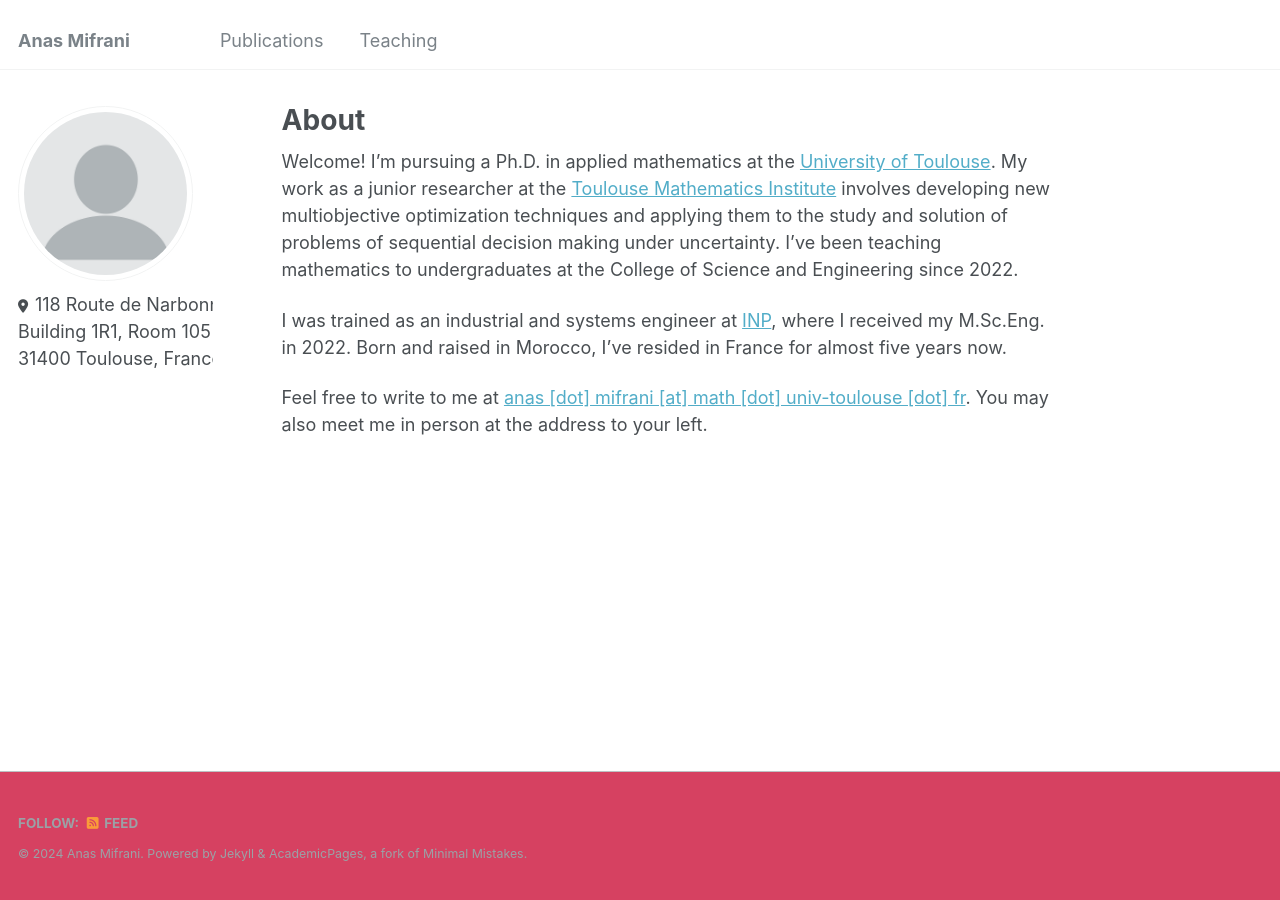
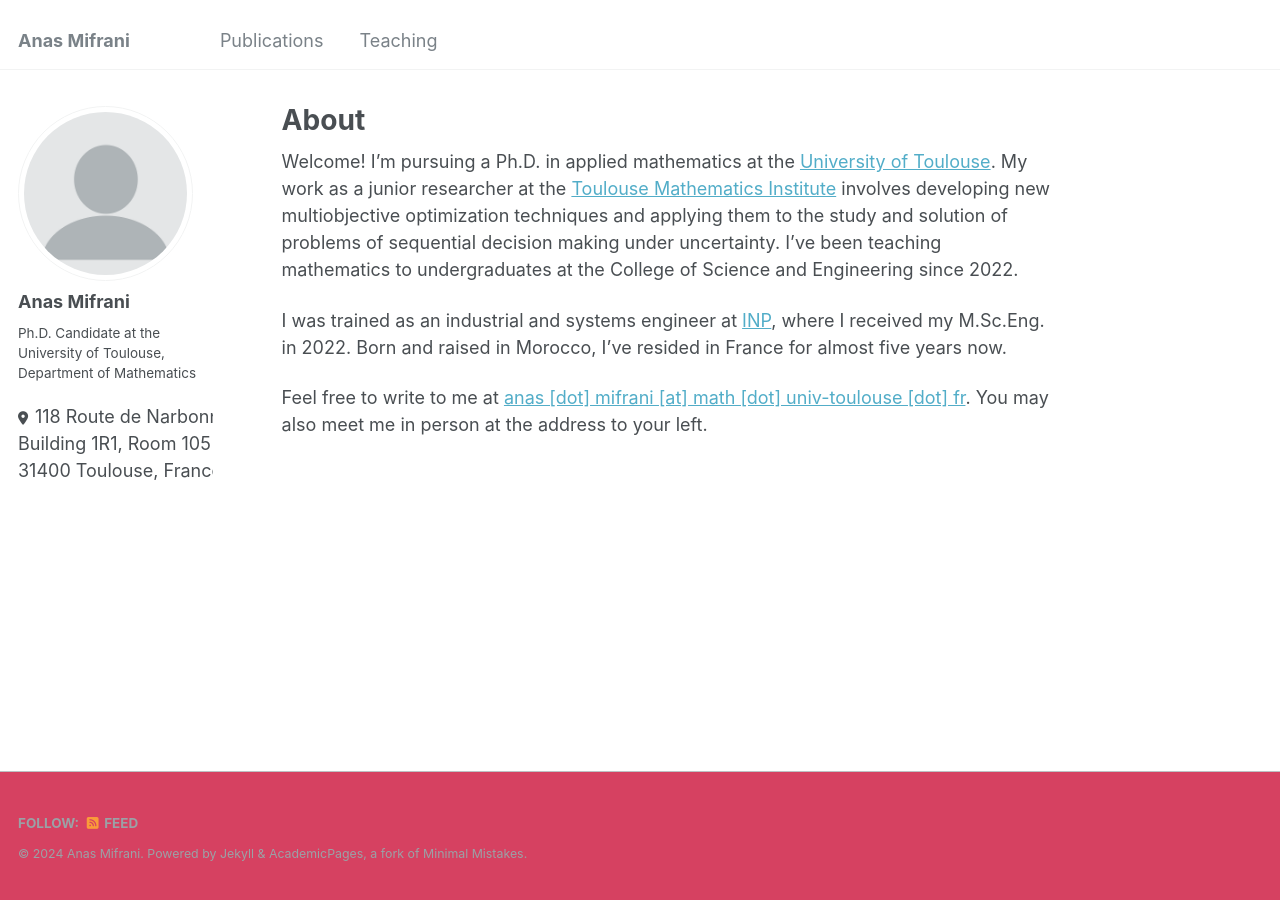
Before and after one commit to anmifrani/anmifrani.github.io, a Jekyll site: the page built from _pages/about.md, in a window 1280 px wide. Built offline with Jekyll 4.4.1, drawn with Linux system fonts in a browser that asks for light colours.

Commit message:
Update _config.yml

```diff
--- a/_config.yml
+++ b/_config.yml
@@ -22,9 +22,9 @@ repository               : "anmifrani/anmifrani.github.io"
 author:
   # Biographic information
   avatar           : "profile.png"
-  name             : #"Anas Mifrani"
+  name             : "Anas Mifrani"
   pronouns         : # example: "she/her"
-  bio              : #"Ph.D. Candidate"
+  bio              : "Ph.D. Candidate at the University of Toulouse, Department of Mathematics"
   location         : <font size="4">118 Route de Narbonne <br> Building 1R1, Room 105 <br> 31400 Toulouse, France</font>
   employer         : #"University of Toulouse"
   uri              : # URL
```
